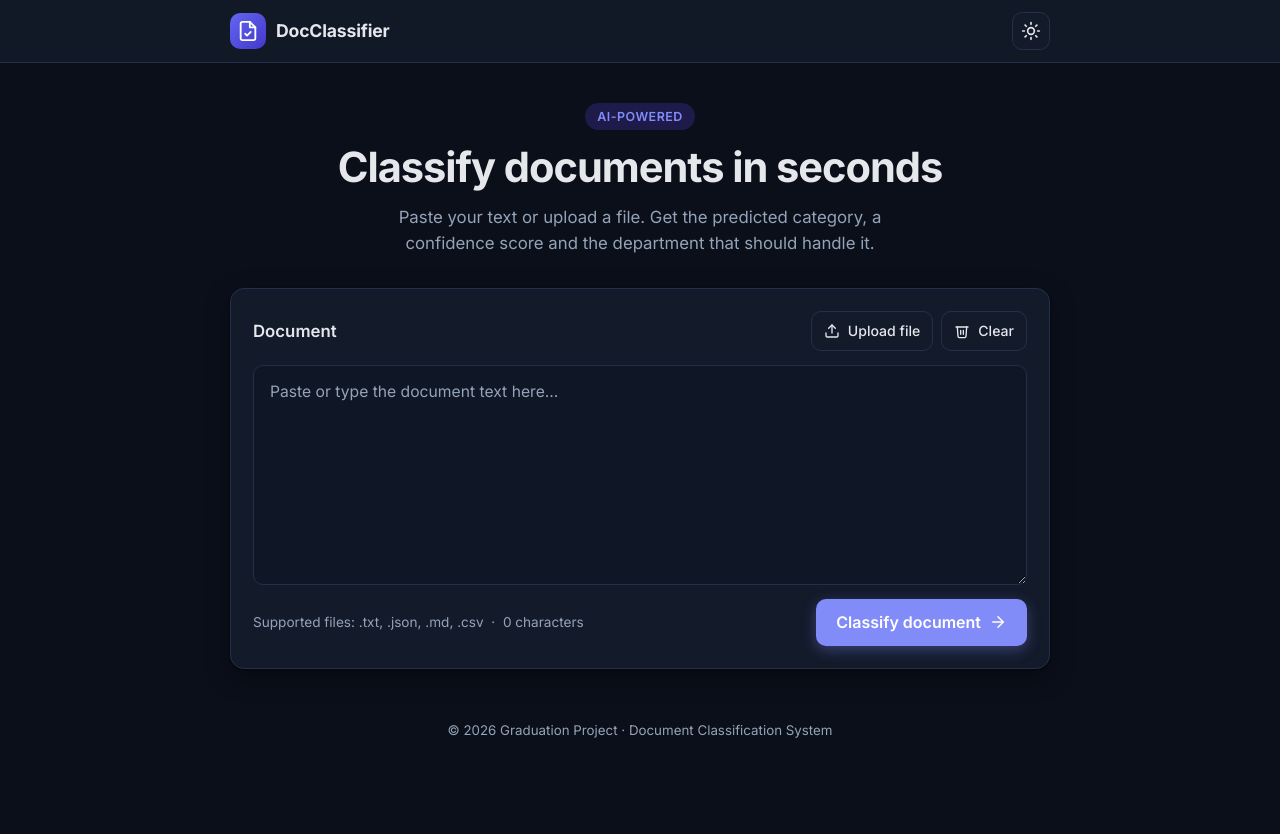
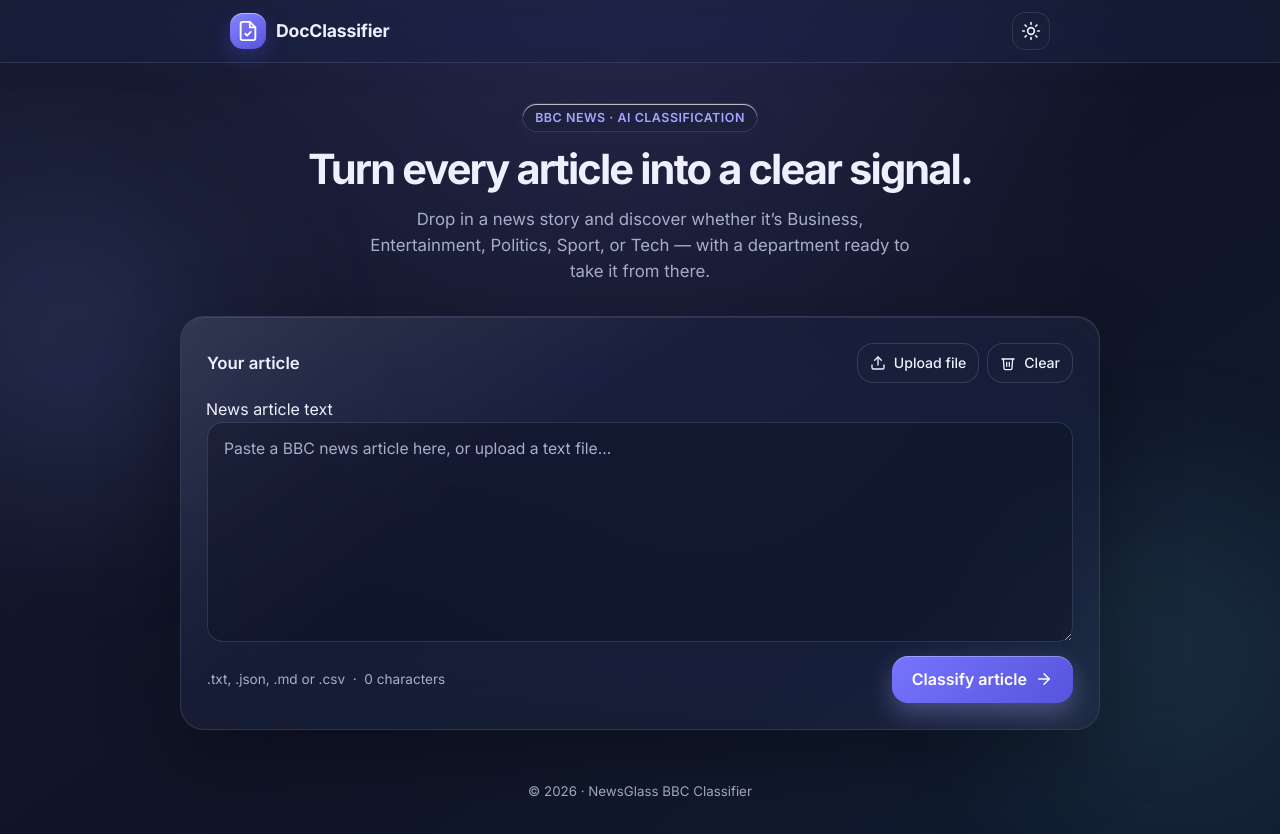
Before and after one commit to Ahmed-as5/Document_Classification, a plain HTML site: page frontend/index.html in a window 1280 px wide. Both pictures are taken after a click on the button "Switch to dark mode". Before the commit the page ends 800 px from the top, so only its background shows below. Drawn offline with Linux system fonts and the light colour scheme.

Commit message:
Publish frontend with GitHub Pages
Co-authored-by: Copilot <223556219+Copilot@users.noreply.github.com>

```diff
--- a/frontend/css/style.css
+++ b/frontend/css/style.css
@@ -1,52 +1,102 @@
 
 :root {
-    --primary: #4F46E5;
-    --primary-hover: #4338CA;
-    --primary-soft: #EEF2FF;
-    --bg: #F6F7FB;
-    --card: #FFFFFF;
-    --border: #E5E7EB;
-    --text: #111827;
-    --muted: #6B7280;
+    color-scheme: light;
+    --primary: #5B5BEF;
+    --primary-hover: #4846D8;
+    --primary-soft: rgba(91, 91, 239, .11);
+    --bg: #edf2ff;
+    --card: rgba(255, 255, 255, .58);
+    --border: rgba(255, 255, 255, .76);
+    --text: #18213d;
+    --muted: #68728c;
     --success: #059669;
-    --success-soft: #ECFDF5;
+    --success-soft: rgba(16, 185, 129, .12);
     --error: #DC2626;
-    --error-soft: #FEF2F2;
-    --input-bg: #FBFBFD;
-    --radius: 14px;
-    --radius-sm: 10px;
-    --shadow: 0 1px 2px rgba(16, 24, 40, .04), 0 8px 24px rgba(16, 24, 40, .06);
-    --ease: .18s ease;
+    --error-soft: rgba(239, 68, 68, .1);
+    --input-bg: rgba(255, 255, 255, .47);
+    --radius: 24px;
+    --radius-sm: 16px;
+    --shadow: 0 24px 80px rgba(60, 73, 132, .13), inset 0 1px 0 rgba(255, 255, 255, .82);
+    --ease: .22s ease;
 }
 
 [data-theme="dark"] {
-    --primary: #818CF8;
-    --primary-hover: #6366F1;
-    --primary-soft: #1E1B4B;
-    --bg: #0B0F1A;
-    --card: #131A2A;
-    --border: #243049;
-    --text: #E5E7EB;
-    --muted: #94A3B8;
+    color-scheme: dark;
+    --primary: #a6a4ff;
+    --primary-hover: #c1bfff;
+    --primary-soft: rgba(166, 164, 255, .14);
+    --bg: #101426;
+    --card: rgba(28, 34, 58, .62);
+    --border: rgba(203, 210, 255, .17);
+    --text: #eef0ff;
+    --muted: #a6aecb;
     --success: #34D399;
-    --success-soft: #052E22;
+    --success-soft: rgba(52, 211, 153, .13);
     --error: #F87171;
-    --error-soft: #3B1212;
-    --input-bg: #0F1625;
-    --shadow: 0 1px 2px rgba(0, 0, 0, .4), 0 8px 24px rgba(0, 0, 0, .35);
+    --error-soft: rgba(248, 113, 113, .13);
+    --input-bg: rgba(12, 17, 34, .42);
+    --shadow: 0 24px 80px rgba(0, 0, 0, .3), inset 0 1px 0 rgba(255, 255, 255, .09);
 }
 
 * { box-sizing: border-box; }
 
 body {
+    position: relative;
+    isolation: isolate;
+    min-height: 100vh;
     margin: 0;
     font-family: 'Inter', system-ui, -apple-system, 'Segoe UI', Roboto, Arial, sans-serif;
-    background: var(--bg);
+    background:
+        radial-gradient(ellipse at 50% -25%, rgba(255, 255, 255, .95), transparent 58%),
+        linear-gradient(145deg, #f7f8ff 0%, var(--bg) 46%, #e8f4ff 100%);
     color: var(--text);
     line-height: 1.55;
     -webkit-font-smoothing: antialiased;
     transition: background-color var(--ease), color var(--ease);
 }
+
+[data-theme="dark"] body {
+    background:
+        radial-gradient(ellipse at 50% -25%, rgba(107, 101, 190, .24), transparent 60%),
+        linear-gradient(145deg, #171b32 0%, var(--bg) 52%, #111d31 100%);
+}
+
+body::before,
+body::after {
+    position: fixed;
+    z-index: -1;
+    width: min(42vw, 560px);
+    aspect-ratio: 1;
+    border-radius: 50%;
+    content: "";
+    pointer-events: none;
+    filter: blur(70px);
+    opacity: .48;
+    animation: aurora-drift 24s ease-in-out infinite alternate;
+    will-change: transform;
+}
+
+body::before {
+    top: 8%;
+    left: -15%;
+    background: radial-gradient(circle, rgba(135, 153, 255, .72), rgba(135, 153, 255, 0) 68%);
+}
+
+body::after {
+    right: -14%;
+    bottom: -16%;
+    background: radial-gradient(circle, rgba(110, 218, 223, .62), rgba(110, 218, 223, 0) 69%);
+    animation-delay: -12s;
+    animation-direction: alternate-reverse;
+}
+
+@keyframes aurora-drift {
+    from { transform: translate3d(-3vw, -2vh, 0) scale(.92); }
+    to { transform: translate3d(8vw, 7vh, 0) scale(1.12); }
+}
+
+[data-theme="dark"] body::before { opacity: .25; }
+[data-theme="dark"] body::after { opacity: .2; }
 
 h1, h2, p { margin: 0; }
 
@@ -84,9 +134,11 @@ h1, h2, p { margin: 0; }
     position: sticky;
     top: 0;
     z-index: 10;
-    background: color-mix(in srgb, var(--card) 85%, transparent);
-    backdrop-filter: blur(10px);
-    border-bottom: 1px solid var(--border);
+    background: color-mix(in srgb, var(--card) 78%, transparent);
+    backdrop-filter: blur(22px) saturate(155%);
+    -webkit-backdrop-filter: blur(22px) saturate(155%);
+    border-bottom: 1px solid color-mix(in srgb, var(--border) 76%, transparent);
+    box-shadow: 0 8px 32px rgba(44, 52, 94, .05);
 }
 .header-inner {
     max-width: 860px;
@@ -101,9 +153,10 @@ h1, h2, p { margin: 0; }
     display: grid;
     place-items: center;
     width: 36px; height: 36px;
-    border-radius: 10px;
+    border-radius: 13px;
     color: #fff;
-    background: linear-gradient(135deg, #6366F1, #4338CA);
+    background: linear-gradient(145deg, #8584ff, #5653dc);
+    box-shadow: 0 8px 22px rgba(91, 91, 239, .28), inset 0 1px 0 rgba(255, 255, 255, .45);
 }
 .brand-name { font-weight: 700; font-size: 1.1rem; letter-spacing: -.01em; }
 
@@ -111,12 +164,14 @@ h1, h2, p { margin: 0; }
     display: grid;
     place-items: center;
     width: 38px; height: 38px;
-    border-radius: 10px;
-    border: 1px solid var(--border);
-    background: var(--card);
+    border-radius: 13px;
+    border: 1px solid color-mix(in srgb, var(--border) 75%, transparent);
+    background: color-mix(in srgb, var(--card) 82%, transparent);
     color: var(--text);
     cursor: pointer;
     transition: background-color var(--ease), transform var(--ease);
+    backdrop-filter: blur(14px);
+    -webkit-backdrop-filter: blur(14px);
 }
 .icon-btn:hover { background: var(--primary-soft); transform: translateY(-1px); }
 .icon-sun { display: none; }
@@ -125,7 +180,7 @@ h1, h2, p { margin: 0; }
 
 /* Layout */
 .container {
-    max-width: 860px;
+    max-width: 960px;
     margin: 0 auto;
     padding: 40px 20px 24px;
 }
@@ -135,19 +190,24 @@ h1, h2, p { margin: 0; }
     display: inline-block;
     padding: 4px 12px;
     border-radius: 999px;
-    background: var(--primary-soft);
+    background: color-mix(in srgb, var(--card) 68%, transparent);
     color: var(--primary);
     font-size: .78rem;
     font-weight: 600;
     letter-spacing: .04em;
     text-transform: uppercase;
+    border: 1px solid color-mix(in srgb, var(--border) 78%, transparent);
+    box-shadow: 0 6px 22px rgba(64, 75, 141, .07), inset 0 1px 0 rgba(255, 255, 255, .7);
+    backdrop-filter: blur(14px);
+    -webkit-backdrop-filter: blur(14px);
 }
 .hero h1 {
     margin-top: 14px;
     font-size: clamp(1.8rem, 4vw, 2.6rem);
     line-height: 1.15;
-    letter-spacing: -.025em;
+    letter-spacing: -.045em;
     font-weight: 700;
+    text-wrap: balance;
 }
 .hero p {
     max-width: 560px;
@@ -158,12 +218,38 @@ h1, h2, p { margin: 0; }
 
 /* Card */
 .card {
+    position: relative;
+    overflow: hidden;
     background: var(--card);
-    border: 1px solid var(--border);
+    border: 1px solid color-mix(in srgb, var(--border) 84%, transparent);
     border-radius: var(--radius);
     box-shadow: var(--shadow);
-    padding: 22px;
-    transition: background-color var(--ease), border-color var(--ease);
+    padding: 26px;
+    transition: background-color var(--ease), border-color var(--ease), box-shadow var(--ease), transform var(--ease);
+    backdrop-filter: blur(28px) saturate(165%);
+    -webkit-backdrop-filter: blur(28px) saturate(165%);
+}
+
+.card::before {
+    position: absolute;
+    inset: 0;
+    border-radius: inherit;
+    background: linear-gradient(145deg, rgba(255, 255, 255, .42), transparent 34%, transparent 76%, rgba(255, 255, 255, .1));
+    content: "";
+    pointer-events: none;
+}
+
+.card > * {
+    position: relative;
+    z-index: 1;
+}
+
+.card:hover {
+    box-shadow: 0 28px 90px rgba(60, 73, 132, .16), inset 0 1px 0 rgba(255, 255, 255, .88);
+}
+
+[data-theme="dark"] .card::before {
+    background: linear-gradient(145deg, rgba(255, 255, 255, .1), transparent 36%, transparent 76%, rgba(255, 255, 255, .035));
 }
 .card h2 { font-size: 1.05rem; font-weight: 600; }
 
@@ -182,7 +268,7 @@ textarea {
     width: 100%;
     min-height: 220px;
     padding: 14px 16px;
-    border: 1.5px solid var(--border);
+    border: 1px solid color-mix(in srgb, var(--border) 90%, transparent);
     border-radius: var(--radius-sm);
     background: var(--input-bg);
     color: var(--text);
@@ -222,10 +308,10 @@ textarea:focus {
 .primary-btn {
     padding: 11px 20px;
     border: none;
-    background: var(--primary);
+    background: linear-gradient(135deg, #7775ff, #5653dc);
     color: #fff;
     font-weight: 600;
-    box-shadow: 0 4px 14px color-mix(in srgb, var(--primary) 35%, transparent);
+    box-shadow: 0 10px 24px color-mix(in srgb, var(--primary) 34%, transparent), inset 0 1px 0 rgba(255, 255, 255, .3);
 }
 .primary-btn:hover { background: var(--primary-hover); transform: translateY(-1px); }
 .primary-btn:active { transform: translateY(0); }
@@ -234,7 +320,7 @@ textarea:focus {
 .ghost-btn {
     padding: 8px 12px;
     border: 1px solid var(--border);
-    background: transparent;
+    background: color-mix(in srgb, var(--card) 54%, transparent);
     color: var(--text);
     font-size: .88rem;
     font-weight: 500;
@@ -243,6 +329,9 @@ textarea:focus {
 
 /* Status */
 .status {
+    border: 1px solid color-mix(in srgb, var(--border) 80%, transparent);
+    backdrop-filter: blur(22px) saturate(150%);
+    -webkit-backdrop-filter: blur(22px) saturate(150%);
     margin-top: 18px;
     padding: 13px 16px;
     border-radius: var(--radius-sm);
@@ -282,7 +371,7 @@ textarea:focus {
     flex-direction: column;
     gap: 8px;
     padding: 16px;
-    border: 1px solid var(--border);
+    border: 1px solid color-mix(in srgb, var(--border) 75%, transparent);
     border-radius: var(--radius-sm);
     background: var(--input-bg);
 }
@@ -329,11 +418,18 @@ textarea:focus {
 /* Responsive */
 @media (max-width: 720px) {
     .result-grid { grid-template-columns: 1fr; }
-    .container { padding-top: 28px; }
-    .card { padding: 16px; }
+    .container { padding: 30px 16px 20px; }
+    .hero { margin-bottom: 24px; }
+    .hero p { font-size: .98rem; }
+    .card { padding: 18px; }
     .primary-btn { width: 100%; }
 }
 
 @media (prefers-reduced-motion: reduce) {
-    * { animation: none !important; transition: none !important; }
+    *, *::before, *::after {
+        animation-duration: .01ms !important;
+        animation-iteration-count: 1 !important;
+        scroll-behavior: auto !important;
+        transition-duration: .01ms !important;
+    }
 }
--- a/frontend/index.html
+++ b/frontend/index.html
@@ -3,9 +3,9 @@
 <head>
     <meta charset="UTF-8">
     <meta name="viewport" content="width=device-width, initial-scale=1.0">
-    <meta name="description" content="Paste or upload a document and instantly get its predicted category, confidence score and the suggested department.">
-    <meta name="theme-color" content="#4F46E5">
-    <title>DocClassifier – Intelligent Document Classification</title>
+    <meta name="description" content="Classify a BBC news article as Business, Entertainment, Politics, Sport, or Tech and get a suggested department.">
+    <meta name="theme-color" content="#eaf0ff">
+    <title>NewsGlass – BBC Article Classifier</title>
 
     <link rel="preconnect" href="https://fonts.googleapis.com">
     <link rel="preconnect" href="https://fonts.gstatic.com" crossorigin>
@@ -42,14 +42,14 @@
 
     <main class="container" role="main">
         <section class="hero">
-            <span class="eyebrow">AI-powered</span>
-            <h1>Classify documents in seconds</h1>
-            <p>Paste your text or upload a file. Get the predicted category, a confidence score and the department that should handle it.</p>
+            <span class="eyebrow">BBC NEWS · AI CLASSIFICATION</span>
+            <h1>Turn every article into a clear signal.</h1>
+            <p>Drop in a news story and discover whether it’s Business, Entertainment, Politics, Sport, or Tech — with a department ready to take it from there.</p>
         </section>
 
         <section class="card input-section" aria-labelledby="inputTitle">
             <div class="card-head">
-                <h2 id="inputTitle">Document</h2>
+                <h2 id="inputTitle">Your article</h2>
                 <div class="toolbar">
                     <button id="fileBtn" class="ghost-btn" type="button">
                         <svg viewBox="0 0 24 24" width="16" height="16" fill="none" stroke="currentColor" stroke-width="2" stroke-linecap="round" stroke-linejoin="round" aria-hidden="true">
@@ -71,13 +71,13 @@
                 <input type="file" id="fileInput" accept=".txt,.json,.md,.csv" hidden>
             </div>
 
-            <label for="textInput" class="visually-hidden">Document text</label>
-            <textarea id="textInput" placeholder="Paste or type the document text here…" spellcheck="false"></textarea>
+            <label for="textInput" class="visually-hidden">News article text</label>
+            <textarea id="textInput" placeholder="Paste a BBC news article here, or upload a text file…" spellcheck="false"></textarea>
 
             <div class="card-foot">
-                <span class="hint">Supported files: .txt, .json, .md, .csv &nbsp;·&nbsp; <span id="charCount">0</span> characters</span>
+                <span class="hint">.txt, .json, .md or .csv &nbsp;·&nbsp; <span id="charCount">0</span> characters</span>
                 <button id="classifyBtn" class="primary-btn" type="button">
-                    <span>Classify document</span>
+                    <span>Classify article</span>
                     <svg viewBox="0 0 24 24" width="18" height="18" fill="none" stroke="currentColor" stroke-width="2" stroke-linecap="round" stroke-linejoin="round" aria-hidden="true">
                         <line x1="5" y1="12" x2="19" y2="12"/>
                         <polyline points="12 5 19 12 12 19"/>
@@ -89,11 +89,11 @@
         <section id="status" class="status hidden" role="status" aria-live="polite"></section>
 
         <section id="result" class="card result hidden" aria-live="polite" aria-labelledby="resultTitle">
-            <h2 id="resultTitle">Result</h2>
+            <h2 id="resultTitle">Your classification</h2>
 
             <div class="result-grid">
                 <div class="result-item">
-                    <span class="result-key">Predicted Category</span>
+                    <span class="result-key">Article category</span>
                     <span id="label" class="badge">—</span>
                 </div>
 
@@ -106,7 +106,7 @@
                 </div>
 
                 <div class="result-item">
-                    <span class="result-key">Suggested Department</span>
+                    <span class="result-key">Suggested team</span>
                     <span id="suggestion" class="result-value">—</span>
                 </div>
             </div>
@@ -114,7 +114,7 @@
     </main>
 
     <footer class="site-footer" role="contentinfo">
-        <small>© 2026 Graduation Project · Document Classification System</small>
+        <small>© 2026 · NewsGlass BBC Classifier</small>
     </footer>
 
     <script src="js/config.js"></script>
```
Also changed, not shown: frontend/js/api.js (+10 -2 lines), 2 other files.
